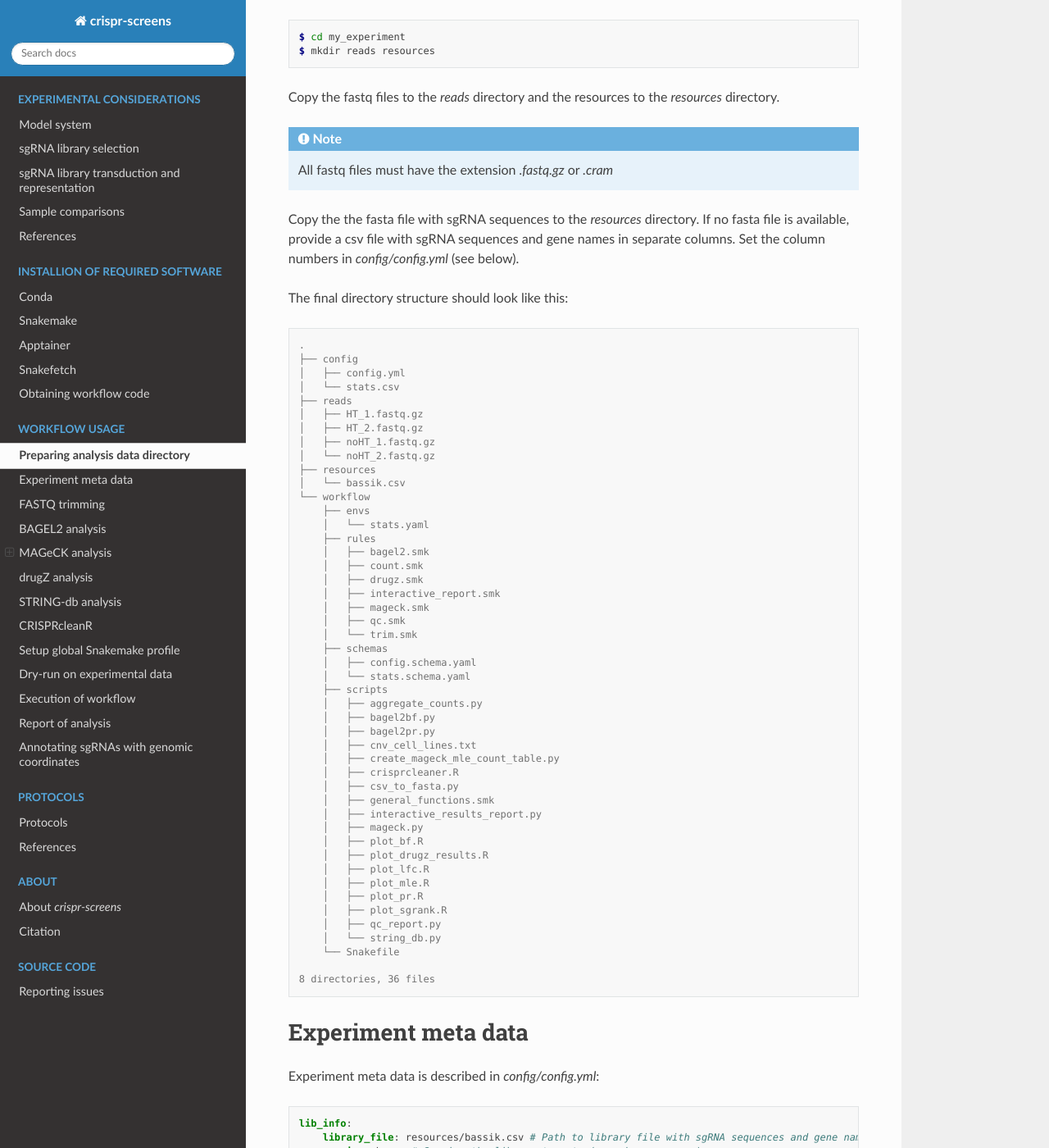
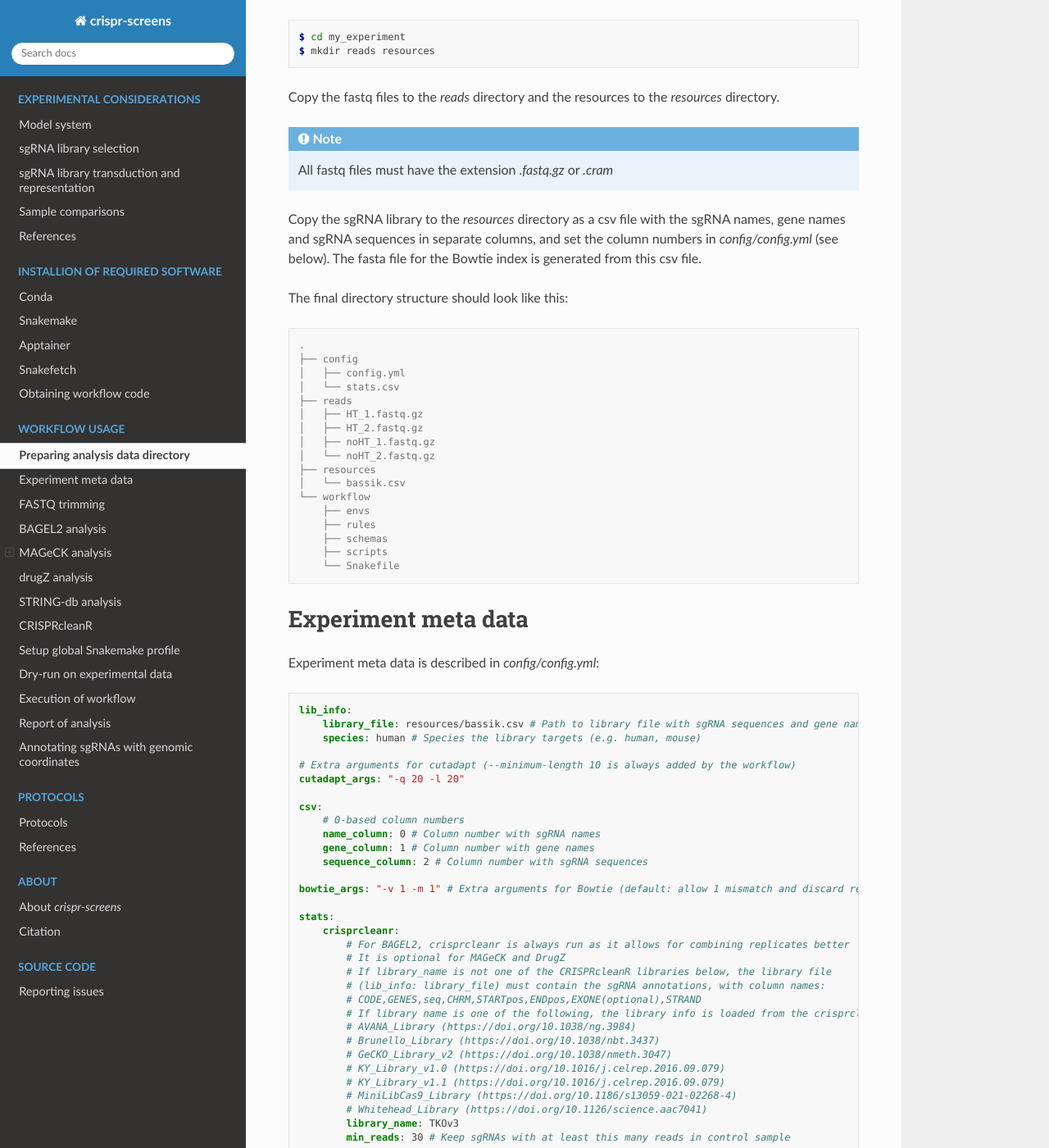
Before and after one commit to niekwit/crispr-screens, a Sphinx documentation site: the page built from docs/usage/usage.rst, in a window 1280 px wide and 1400 px high, scrolled down 208 px. Shown: the whole window at 82% size. Built offline with Sphinx 7.4.7 and the Read the Docs theme 3.1.0, drawn with Linux system fonts in a browser that asks for light colours; some of the changed text lies outside the part shown.

Commit message:
docs: fix inconsistencies between docs, config and code
- usage.rst: the library CSV is always required (the FASTA is generated from
  it), collapse the outdated directory tree, fix the drugZ section saying
  CRISPRcleanR feeds MAGeCK, note that apply_crisprcleanr has no effect with
  mle, describe the QC report tabs (no "Read count distribution" tab), and
  document independent BAGEL2 gene lists, when stats.csv is needed (BAGEL2
  and DrugZ can run alongside MAGeCK mle), --paired skipping unequal
  comparisons and the new condition/time_point stats.csv columns.
- config.yml: the CRISPRcleanR annotation column is GENES (not GENE) and comes
  from lib_info: library_file.
- config/README.md: link the annotate_sgrna_coordinates docs instead of the
  main README, and document the new stats.csv columns.
- Version references: ngs_tracker workflow_tag v1.3.0 (config, usage.rst,
  test configs), snakefetch example v1.2.0 (latest release).
- annotate_sgrna_coordinates.rst: the Bassik test data lives in
  .test_mageck_mle (.test_mageck_test no longer exists), and min_reads: 10 is
  the test config's value, not the default.
- .test_bagel2 config: design_matrix points to config/, where the workflow
  reads design matrices from.
- Workflow catalog: report: false, as the workflow makes its own HTML reports
  instead of a snakemake --report.

Co-Authored-By: Claude Opus 5.5 <noreply@anthropic.com>

```diff
--- a/docs/annotate_sgrna_coordinates/annotate_sgrna_coordinates.rst
+++ b/docs/annotate_sgrna_coordinates/annotate_sgrna_coordinates.rst
@@ -107,4 +107,4 @@ All tests used the GRCh38 primary assembly and the Ensembl 112 GTF, on a single
 
 .. note::
 
-    The ``crisprcleanr`` rule fails on the small test data set of this repository with the default ``min_reads: 10``, because only 86 sgRNAs pass the read filter, no matter which annotation is used.
+    The ``crisprcleanr`` rule fails on the small Bassik test data set of this repository with ``min_reads: 10`` (as set in its test config), because only 86 sgRNAs pass the read filter, no matter which annotation is used.
--- a/docs/installation/installation.rst
+++ b/docs/installation/installation.rst
@@ -79,8 +79,8 @@ To obtain the workflow code, run snakefetch from the analysis directory:
 
    $ mkdir my_experiment
    $ cd my_experiment
-   $ snakefetch --outdir . --repo-version v0.9.0 --url https://github.com/niekwit/crispr-screens
-   Downloading archive file for version v0.9.0 from https://github.com/niekwit/crispr-screens...
+   $ snakefetch --outdir . --repo-version v1.2.0 --url https://github.com/niekwit/crispr-screens
+   Downloading archive file for version v1.2.0 from https://github.com/niekwit/crispr-screens...
    Extracting config and workflow directories from tar.gz file to /path/to/analysis...
    Done!
 
--- a/docs/usage/usage.rst
+++ b/docs/usage/usage.rst
@@ -15,7 +15,7 @@ Copy the fastq files to the `reads` directory and the resources to the `resource
     All fastq files must have the extension *.fastq.gz* or *.cram*
 
 
-Copy the the fasta file with sgRNA sequences to the `resources` directory. If no fasta file is available, provide a csv file with sgRNA sequences and gene names in separate columns. Set the column numbers in `config/config.yml` (see below).
+Copy the sgRNA library to the `resources` directory as a csv file with the sgRNA names, gene names and sgRNA sequences in separate columns, and set the column numbers in `config/config.yml` (see below). The fasta file for the Bowtie index is generated from this csv file.
 
 The final directory structure should look like this:
 
@@ -34,40 +34,10 @@ The final directory structure should look like this:
     │   └── bassik.csv
     └── workflow
         ├── envs
-        │   └── stats.yaml
         ├── rules
-        │   ├── bagel2.smk
-        │   ├── count.smk
-        │   ├── drugz.smk
-        │   ├── interactive_report.smk
-        │   ├── mageck.smk
-        │   ├── qc.smk
-        │   └── trim.smk
         ├── schemas
-        │   ├── config.schema.yaml
-        │   └── stats.schema.yaml
         ├── scripts
-        │   ├── aggregate_counts.py
-        │   ├── bagel2bf.py
-        │   ├── bagel2pr.py
-        │   ├── cnv_cell_lines.txt
-        │   ├── create_mageck_mle_count_table.py
-        │   ├── crisprcleaner.R
-        │   ├── csv_to_fasta.py
-        │   ├── general_functions.smk
-        │   ├── interactive_results_report.py
-        │   ├── mageck.py
-        │   ├── plot_bf.R
-        │   ├── plot_drugz_results.R
-        │   ├── plot_lfc.R
-        │   ├── plot_mle.R
-        │   ├── plot_pr.R
-        │   ├── plot_sgrank.R
-        │   ├── qc_report.py
-        │   └── string_db.py
         └── Snakefile
-
-    8 directories, 36 files
 
 
 Experiment meta data
@@ -96,8 +66,9 @@ Experiment meta data is described in `config/config.yml`:
         crisprcleanr:
             # For BAGEL2, crisprcleanr is always run as it allows for combining replicates better
             # It is optional for MAGeCK and DrugZ
-            # Path to library file for crisprcleanr with sgRNA annotations
-            # With column names: GENE,seq,CODE,CHRM,STARTpos,ENDpos,EXONE(optional),STRAND
+            # If library_name is not one of the CRISPRcleanR libraries below, the library file
+            # (lib_info: library_file) must contain the sgRNA annotations, with column names:
+            # CODE,GENES,seq,CHRM,STARTpos,ENDpos,EXONE(optional),STRAND
             # If library name is one of the following, the library info is loaded from the crisprcleanr library database:
             # AVANA_Library (https://doi.org/10.1038/ng.3984)
             # Brunello_Library (https://doi.org/10.1038/nbt.3437)
@@ -174,7 +145,7 @@ An optional `config/samples.csv` file can describe per-sample metadata. Currentl
     noHT_1,
     noHT_2,
 
-A sample marked `sorted` is exempt from the QC report's sgRNA-dropout flag (see the Read count distribution and Overview tabs), since a bottlenecked sgRNA distribution is an expected consequence of sorting, not a technical problem. If `config/samples.csv` is absent, or has no `sorted` column, every sample is treated as unsorted as before.
+A sample marked `sorted` is exempt from the QC report's sgRNA-dropout flag (see the Overview tab), since a bottlenecked sgRNA distribution is an expected consequence of sorting, not a technical problem. If `config/samples.csv` is absent, or has no `sorted` column, every sample is treated as unsorted as before.
 
 
 FASTQ trimming
@@ -210,11 +181,27 @@ BAGEL2 analysis
 
 .. note::
 
-    Replicate samples can be used by separating the sample names with a semicolon (see above). The sample names must match the fastq file names in the `reads` directory.
+    Replicate samples can be used by separating the sample names with a semicolon (see above). The sample names must match the fastq file names in the `reads` directory (without extension), and must not contain hyphens.
+
+.. note::
+
+    `config/stats.csv` is required when MAGeCK `test`, DrugZ or BAGEL2 is run. It is not needed when only MAGeCK `mle` is run. DrugZ and BAGEL2 can be run alongside MAGeCK `mle`, using the comparisons in `config/stats.csv`.
 
 .. note::
 
     An optional `bagel2_only` column can be added, with `y`/`n` values per row. If this column is present, it is a strict split: comparisons marked `y` are only run through BAGEL2 (and CRISPRcleanR), and all other comparisons (`n` or blank) are only run through MAGeCK and DrugZ. This is useful when BAGEL2 needs a different comparison than MAGeCK/DrugZ, eg. against a plasmid/reference sample. If the `bagel2_only` column is absent entirely, every comparison is run through MAGeCK, DrugZ, and BAGEL2 (the default).
+
+.. note::
+
+    Two more optional columns, `condition` and `time_point` (a number, e.g. days), only change how the CRISPRcleanR ROC and precision-recall curves are shown in the QC report: one panel per condition, with comparisons coloured by time point (light = earliest, dark = latest), and gene- or sgRNA-level curves picked with a dropdown. This makes changes in screen performance over time easy to see. Comparisons without a condition are shown in an "Unassigned" panel, and comparisons without a time point in grey. For example:
+
+    .. csv-table:: Example stats.csv file with condition and time_point columns
+        :header: "test", "control", "bagel2_only", "condition", "time_point"
+
+        C2_d7,plasmid,y,control,7
+        C2_d14,plasmid,y,control,14
+        M2_d7,plasmid,y,mutant,7
+        M2_d14,plasmid,y,mutant,14
 
 
 `CRISPRcleanR <https://bmcgenomics.biomedcentral.com/articles/10.1186/s12864-018-4989-y>`_ is used to create a count table as input for BAGEL2.
@@ -247,7 +234,7 @@ Custom essential and non-essential gene lists that BAGEL2 requires for Bayes Fac
     A4GNTL1
     A4GNTL2
 
-If no custom gene lists are provided, the default gene lists from BAGEL2 will be used. This can be done by setting the `essential_genes` and `non_essential_genes` parameters to `none`.
+If no custom gene lists are provided, the default gene lists from BAGEL2 will be used (available for human and mouse). This is done by setting `essential_genes` and/or `non_essential_genes` to `none`: each list can be set independently, so a custom essential gene list can be combined with the default non-essential gene list, and vice versa. The same gene lists are used for the CRISPRcleanR QC plots.
 
 Extra arguments for the BAGEL2 `bf` and `pr` subcommands can be provided in the `extra_args` section.
 
@@ -294,7 +281,7 @@ The MAGeCK analysis can be customized as follows:
         apply_CNV_correction: False # Apply CNV correction to mageck results
         cell_line: K562_HAEMATOPOIETIC_AND_LYMPHOID_TISSUE # Cell line for CNV correction
 
-CRISPRcleanR can be used to create a normalised count table as input for MAGeCK. This will disable normalisation by MAGeCK.
+CRISPRcleanR can be used to create a normalised count table as input for MAGeCK `test`. This will disable normalisation by MAGeCK. `apply_crisprcleanr` has no effect with `mle`.
 
 A list of control genes can be provided in the `resources` directory. The file should be in the following format:
 
@@ -311,7 +298,7 @@ A list of control genes can be provided in the `resources` directory. The file s
 
 These genes will then be used for normalisation and for generating the null distribution of RRA.
 
-Extra arguments for the MAGeCK `test` and `mle` commands can be provided in the `extra_mageck_arguments` section.
+Extra arguments for the MAGeCK `test` and `mle` commands can be provided in the `extra_mageck_arguments` section. With `--paired` (MAGeCK `test`), comparisons with unequal numbers of test and control samples are skipped with a warning.
 
 
 drugZ analysis
@@ -329,7 +316,7 @@ The drugZ analysis can be customized as follows:
         apply_crisprcleanr: False
         extra: "" # Extra arguments for drugZ
 
-CRISPRcleanR can be used to create a normalised count table as input for MAGeCK.
+CRISPRcleanR can be used to create a normalised count table as input for drugZ.
 
 Extra arguments for the drugZ command can be provided in the `extra` section.
 
@@ -438,4 +425,6 @@ To execute the workflow:
 Report of analysis
 ==================
 
-The workflow generates its own self-contained interactive HTML reports as part of a normal run — no separate report-generation step needed. ``results/qc-report.html`` covers sample QC (including the embedded MultiQC report), and ``results/interactive_report.html`` covers every MAGeCK/MAGeCK mle/DrugZ/BAGEL2 comparison, both described earlier in this page.
+The workflow generates its own self-contained interactive HTML reports as part of a normal run — no separate report-generation step needed. ``results/qc-report.html`` covers sample QC (including the embedded MultiQC report), and ``results/interactive_report.html`` covers every MAGeCK/MAGeCK mle/DrugZ/BAGEL2 comparison (see the STRING-db analysis section above).
+
+The QC report has the tabs Overview (a per-sample table of all QC flags), MultiQC, Alignment rate, Total reads, Sequence coverage, Gini index, Missed sgRNAs, sgRNA abundance, Sample correlation and PCA. When CRISPRcleanR was run, a CRISPRcleanR tab shows ROC and precision-recall curves (separating BAGEL2 essential from non-essential genes) and the depletion rank of essential gene signatures per comparison.
```
Also changed, not shown: other parts of docs/annotate_sgrna_coordinates/annotate_sgrna_coordinates.rst (+1 -1 lines), other parts of docs/usage/usage.rst (+1 -1 lines), .snakemake-workflow-catalog.yml, config/README.md, 3 other files.
